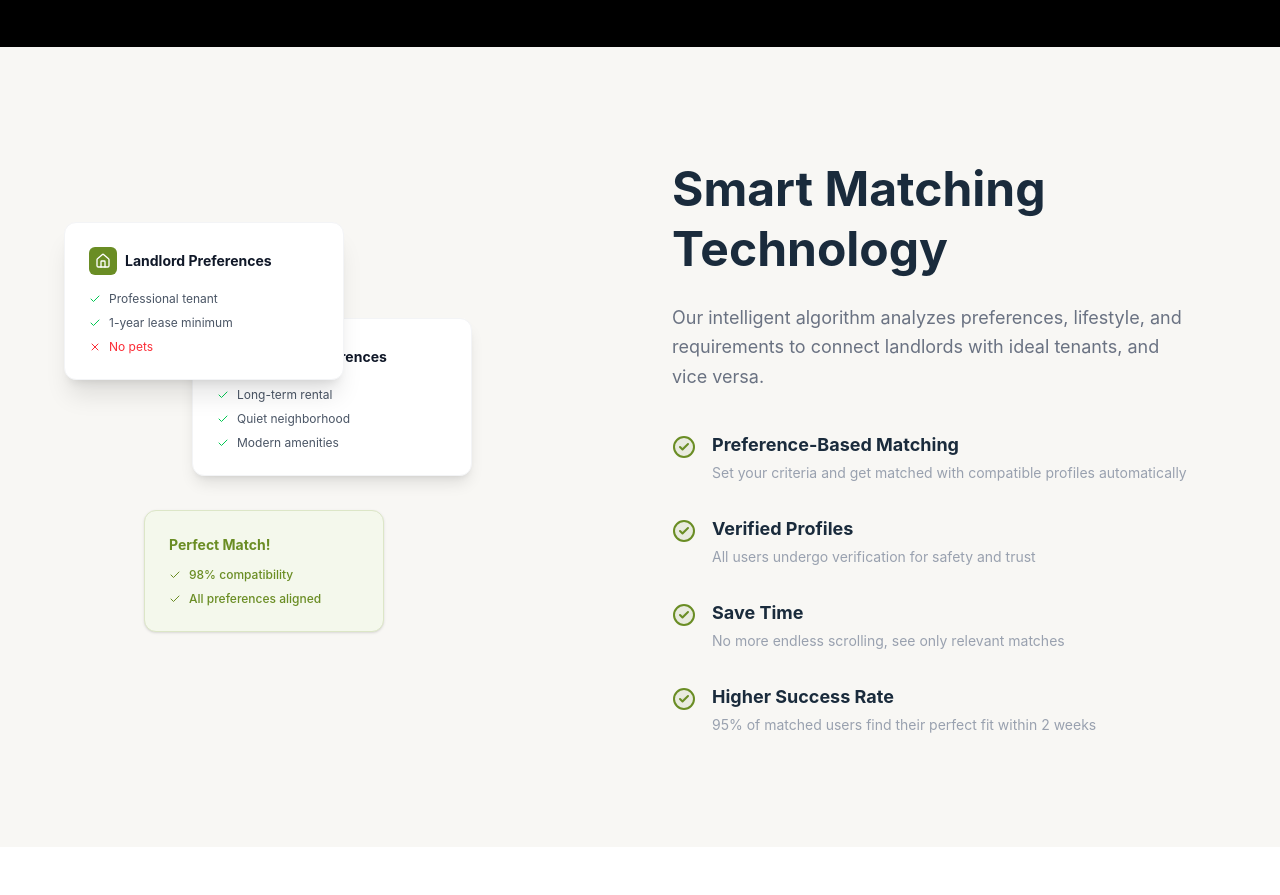
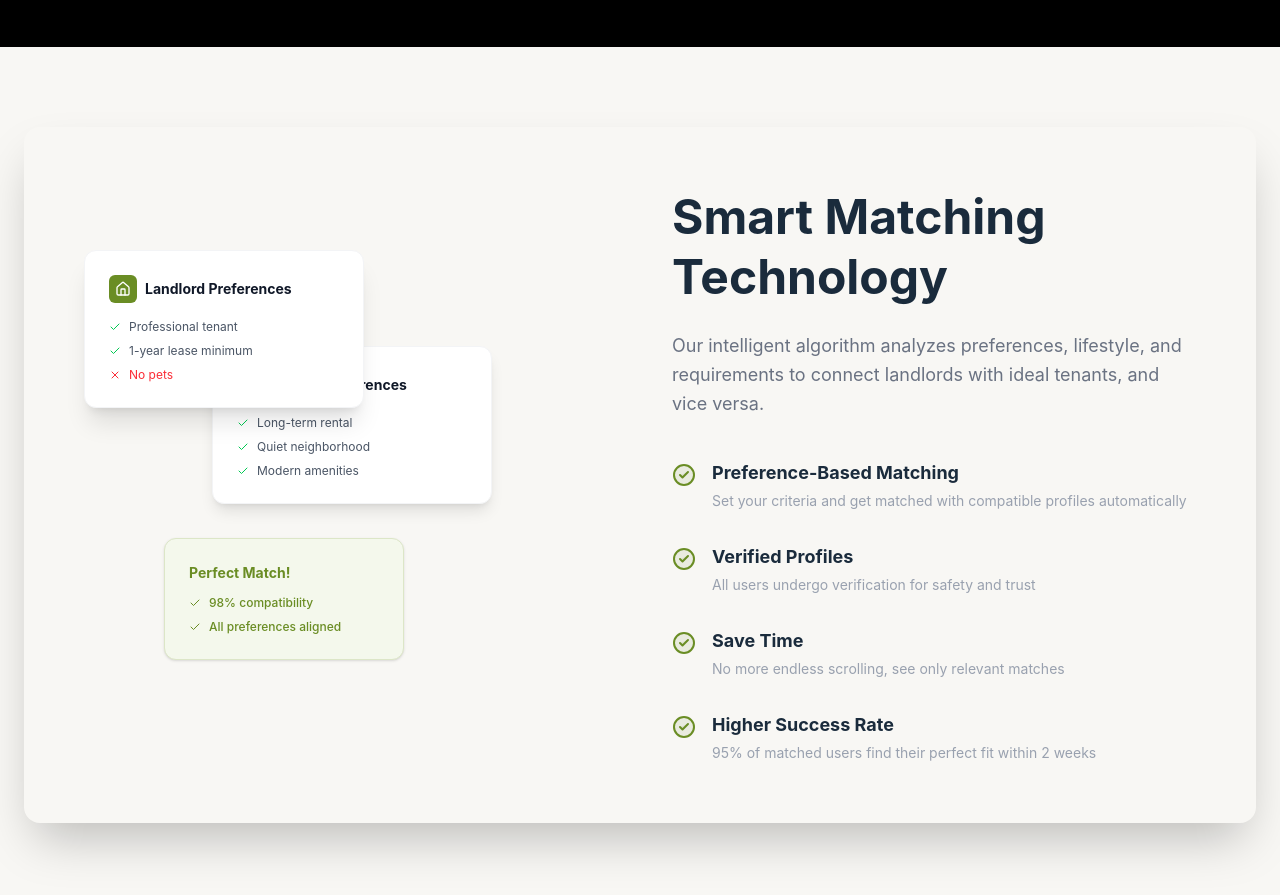
Before and after one commit to Petre223/Akrapex-Brivv-landing-page, a React (Vite) app in the folder BRIVV/: page / in a window 1280 px wide. Shown: the part 4000-4895 px from the top of the page. Before the commit the page ends 4847 px from the top, so only its background shows below. Built offline with nearby package versions, Linux system fonts and the light colour scheme.

Commit message:
Adding Smart Matching section...(Sorry wrong spelling of the file

```diff
--- a/BRIVV/src/Components/SmartMaching.jsx
+++ b/BRIVV/src/Components/SmartMaching.jsx
@@ -23,7 +23,7 @@ const SmartMaching = () => {
 
   return (
     <section className="bg-[#f8f7f4] py-20 px-6 min-h-screen flex items-center justify-center font-sans">
-      <div className="max-w-6xl mx-auto grid grid-cols-1 lg:grid-cols-2 gap-16 items-center">
+      <div className="max-w-7xl mx-auto grid grid-cols-1 lg:grid-cols-2 gap-16 items-center rounded-2xl shadow-2xl p-15">
 
         {/* Left Column: Overlapping Cards */}
         <div className="relative h-[450px] w-full flex items-center justify-center lg:justify-start">
```
